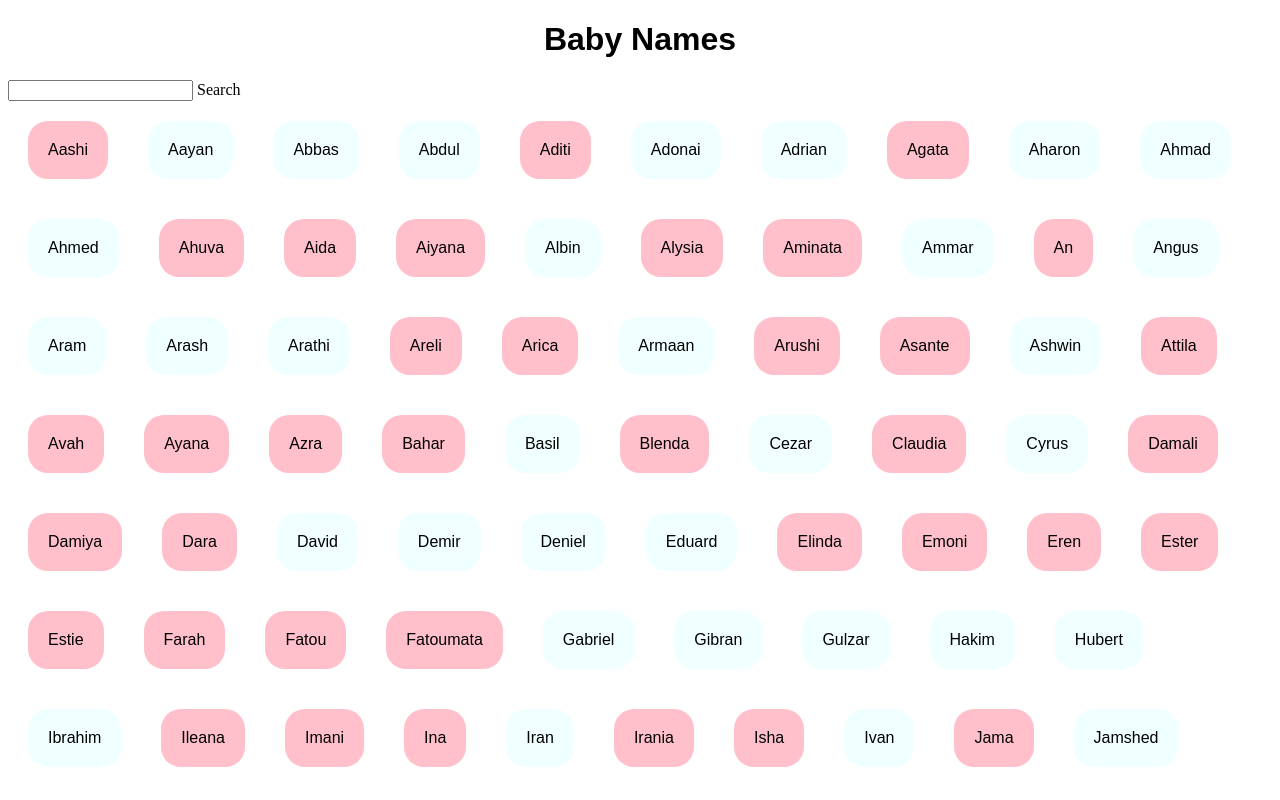
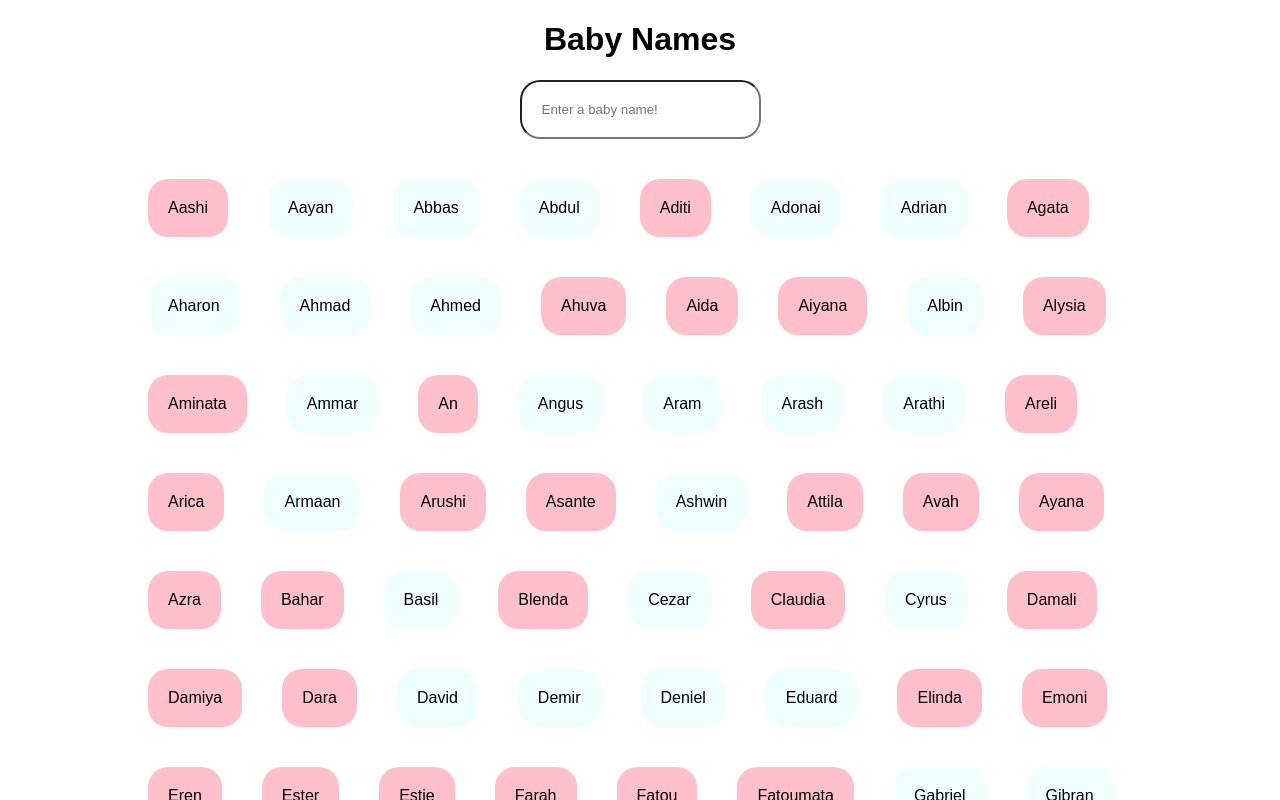
Before and after one commit to leahloading/baby-names-react, a React (Create React App) app: page / in a window 1280 px wide. Shown: the top 800 px of the page. Built offline with nearby package versions, Linux system fonts and the light colour scheme.

Commit message:
format lint

```diff
--- a/src/app.css
+++ b/src/app.css
@@ -23,5 +23,19 @@ h1 {
 .babyNamesSection {
   display: flex;
   flex-wrap: wrap;
+  padding: 20px 120px 40px 120px;
+}
 
+input {
+  border-radius: 20px;
+  font-family: Arial, Helvetica, sans-serif;
+  padding-top: 20px;
+  padding-left: 20px;
+  padding-bottom: 20px;
+  padding-right: 40px;
 }
+
+.searchBar {
+  display: flex;
+  justify-content: center;
+}
--- a/src/components/BabyName.tsx
+++ b/src/components/BabyName.tsx
@@ -1,9 +1,7 @@
 import IBaby from "../IBaby";
 
-function BabyName({sex, id, name}:IBaby):JSX.Element {
-
-    return <p className={sex === "f" ? "female" : "male"}>{name}</p>
-
+function BabyName({ sex, id, name }: IBaby): JSX.Element {
+  return <p className={sex === "f" ? "female" : "male"}>{name}</p>;
 }
 
 export default BabyName;
--- a/src/components/BabyNamesSection.tsx
+++ b/src/components/BabyNamesSection.tsx
@@ -4,37 +4,38 @@ import sortBabyNamesAlphabet from "../utils/sortBabyNamesAlphabet";
 import BabyName from "./BabyName";
 
 interface BabyNamesSectionProps {
-    userInput: string
+  userInput: string;
 }
 
-function filterBabyNamesBySearch(babyNames: IBaby[], searchterm:string):IBaby[] {
-    let result:IBaby[] = [];
+function filterBabyNamesBySearch(
+  babyNames: IBaby[],
+  searchterm: string
+): IBaby[] {
+  let result: IBaby[] = [];
 
   for (const baby of babyNames) {
     if (baby.name.toLowerCase().includes(searchterm.toLowerCase())) {
-          result = [...result, baby]
+      result = [...result, baby];
     }
   }
-    return result
+  return result;
 }
 
-function BabyNamesSection({userInput}:BabyNamesSectionProps): JSX.Element {
+function BabyNamesSection({ userInput }: BabyNamesSectionProps): JSX.Element {
+  const sortBabyNames = sortBabyNamesAlphabet(babyData);
 
-    const sortBabyNames = sortBabyNamesAlphabet(babyData)
-
-    const babyNames = filterBabyNamesBySearch(sortBabyNames,userInput).map((baby: IBaby) => {
+  const babyNames = filterBabyNamesBySearch(sortBabyNames, userInput).map(
+    (baby: IBaby) => {
       return (
-            <p
-            className={baby.sex === "f" ? "female" : "male"}
-            key={baby.id}>
+        <p className={baby.sex === "f" ? "female" : "male"} key={baby.id}>
           {baby.name}
         </p>
         //   <BabyName key={baby.id} id={baby.id} name={baby.name} sex={baby.sex}/>
+      );
+    }
+  );
 
-        );
-      });
-
-      return <section className="babyNamesSection">{babyNames}</section>
+  return <section className="babyNamesSection">{babyNames}</section>;
 }
 
 export default BabyNamesSection;
--- a/src/components/SearchBar.tsx
+++ b/src/components/SearchBar.tsx
@@ -1,21 +1,25 @@
 import React, { Dispatch, SetStateAction } from "react";
 
 interface SearchBarProps {
-    userInput: string,
-    onType: Dispatch<SetStateAction<string>>
+  userInput: string;
+  onType: Dispatch<SetStateAction<string>>;
 }
 
-function SearchBar({userInput, onType}:SearchBarProps):JSX.Element {
-
-    function handleUserInput(e:React.ChangeEvent<HTMLInputElement>){
-        onType(e.target.value)
-        // console.log(userInput);
-    }
-    return <>
-    <input type="text"
-    value={userInput}
-    onChange={handleUserInput}/> Search
-    </>
+function SearchBar({ userInput, onType }: SearchBarProps): JSX.Element {
+  function handleUserInput(e: React.ChangeEvent<HTMLInputElement>) {
+    onType(e.target.value);
+    // console.log(userInput);
+  }
+  return (
+    <section className="searchBar">
+      <input
+        type="text"
+        value={userInput}
+        placeholder="Enter a baby name!"
+        onChange={handleUserInput}
+      />
+    </section>
+  );
 }
 
 export default SearchBar;
--- a/src/utils/sortBabyNamesAlphabet.tsx
+++ b/src/utils/sortBabyNamesAlphabet.tsx
@@ -1,5 +1,5 @@
 import IBaby from "../IBaby";
 
-export default function sortBabyNamesAlphabet(babyData:IBaby[] ):IBaby[] {
-    return babyData.sort((a,b)=> a.name.localeCompare(b.name))
-  }
+export default function sortBabyNamesAlphabet(babyData: IBaby[]): IBaby[] {
+  return babyData.sort((a, b) => a.name.localeCompare(b.name));
+}
```
Also changed, not shown: src/App.tsx (+8 -10 lines), src/IBaby.tsx (+4 -4 lines), 1 other file (tests, documents, lock files or other folders). Lines whose indentation alone changed are shown as unchanged.
